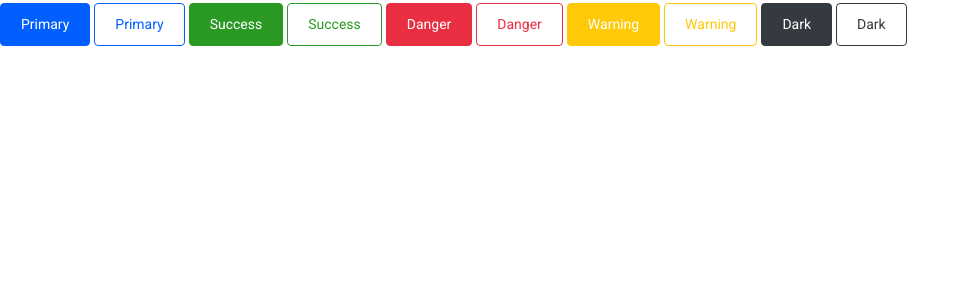
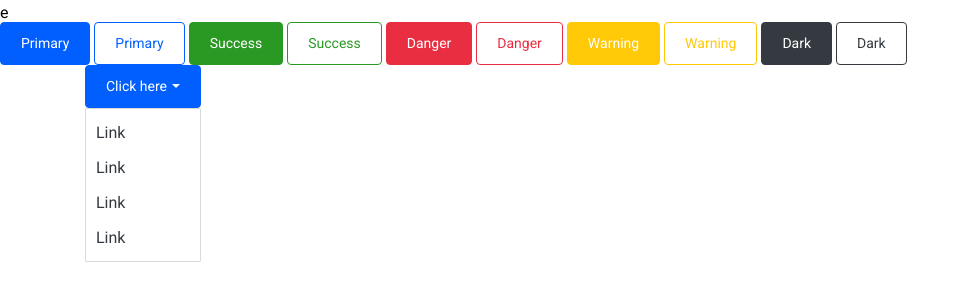
Before and after one commit to insane4l/js-ui-lib, a website: page src/index.html in a window 1280 px wide. Shown: the part 168-450 px from the top of the page, without its empty margins (0-970 px from the left). Drawn offline with nearby package versions, Linux system fonts and the light colour scheme; files that its build step writes are made by us from their sources; files whose address does not match are found by name.

Commit message:
Dropdown menu component created

```diff
--- a/src/index.html
+++ b/src/index.html
@@ -38,6 +38,31 @@
     <button class="btn btn-outline-warning">Warning</button>
     <button class="btn btn-dark">Dark</button>
     <button class="btn btn-outline-dark">Dark</button>
+
+
+
+    <div class="container">
+
+        <!-- Dropdown menu -->
+        <div class="dropdown">
+            <button class="btn btn-primary dropdown__toggle" id="dropdownMenuBtn">Click here</button>
+            <ul class="dropdown__list" data-toggle-id="dropdownMenuBtn">
+                <li class="dropdown__list-item">
+                    <a href="#" class="dropdown__link">Link</a>
+                </li>
+                <li class="dropdown__list-item">
+                    <a href="#" class="dropdown__link">Link</a>
+                </li>
+                <li class="dropdown__list-item">
+                    <a href="#" class="dropdown__link">Link</a>
+                </li>
+                <li class="dropdown__list-item">
+                    <a href="#" class="dropdown__link">Link</a>
+                </li>
+            </ul>
+
+        </div>
+    </div>
     <script src='script.js'></script>
 </body>
 </html>
--- /dev/null
+++ b/src/js/lib/components/dropdown.js
@@ -0,0 +1,12 @@
+import $ from '../core';
+
+$.prototype.dropdown = function() {
+    for (let i = 0; i < this.length; i++) {
+        const id = this[i].getAttribute('id');
+        $(this[i]).click(() => {
+            $(`[data-toggle-id="${id}"]`).fadeToggle(300);
+        });
+    }
+};
+
+$('.dropdown__toggle').dropdown();
--- a/src/js/lib/lib.js
+++ b/src/js/lib/lib.js
@@ -5,6 +5,7 @@ import './modules/classes';
 import './modules/events';
 import './modules/actions';
 import './modules/animations';
+import './components/dropdown';
 
 
 export default $;
--- a/src/js/main.js
+++ b/src/js/main.js
@@ -4,18 +4,18 @@ import './lib/lib';
 
 
 
-$('button').on('click', function() {
-    $(this).toggleClass('active');
-})
+// $('button').on('click', function() {
+//     $(this).toggleClass('active');
+// })
 
-function sayHello() {
-    console.log('Hello!');
-}
+// function sayHello() {
+//     console.log('Hello!');
+// }
 
-// console.log($('div').eq(5).find('.find-me'));
-// console.log($('.child').closest('.closest-test'));
-// console.log($('.child2').closest('.closest-test-mult'));
-console.log($('.find-siblings').siblings());
+// // console.log($('div').eq(5).find('.find-me'));
+// // console.log($('.child').closest('.closest-test'));
+// // console.log($('.child2').closest('.closest-test-mult'));
+// console.log($('.find-siblings').siblings());
 
-console.log($('div').eq(1));
-$('div').eq(0).fadeOut(2222);
+// console.log($('div').eq(1));
+// $('div').eq(0).fadeOut(2222);
--- a/src/sass/components/components.scss
+++ b/src/sass/components/components.scss
@@ -1 +1,2 @@
 @import './button.scss';
+@import './dropdown.scss';
--- /dev/null
+++ b/src/sass/components/dropdown.scss
@@ -0,0 +1,42 @@
+.dropdown {
+    position: relative;
+    display: inline-block;
+    &__toggle {
+        &:after {
+            content: '';
+            display: inline-block;
+            margin-left: 5px;
+            vertical-align: 3px;
+            border-top: 4px solid;
+            border-right: 4px solid transparent;
+            border-bottom: 0;
+            border-left: 4px solid transparent;
+        }
+    }
+    &__list {
+        position: absolute;
+        z-index: 999;
+        top: 100%;
+        left: 0;
+        min-width: 100%;
+        padding: 6px 0;
+        border: 1px solid rgba(0, 0, 0, .15);
+        border-radius: 2px;
+        background-color: #fff;
+        list-style: none;
+        &-item {
+            width: 100%;
+        }
+    }
+    &__link {
+        display: block;
+        width: 100%;
+        padding: 8px 10px;
+        color: $dark;
+        background-color: transparent;
+        text-decoration: none;
+        &:hover {
+            background-color: rgba(0, 0, 0, .05);
+        }
+    }
+}
```
Also changed, not shown: dist/index.html, dist/script.js, dist/style.css, src/js/lib/modules/animations.js (line endings or trailing spaces), 1 other file.
